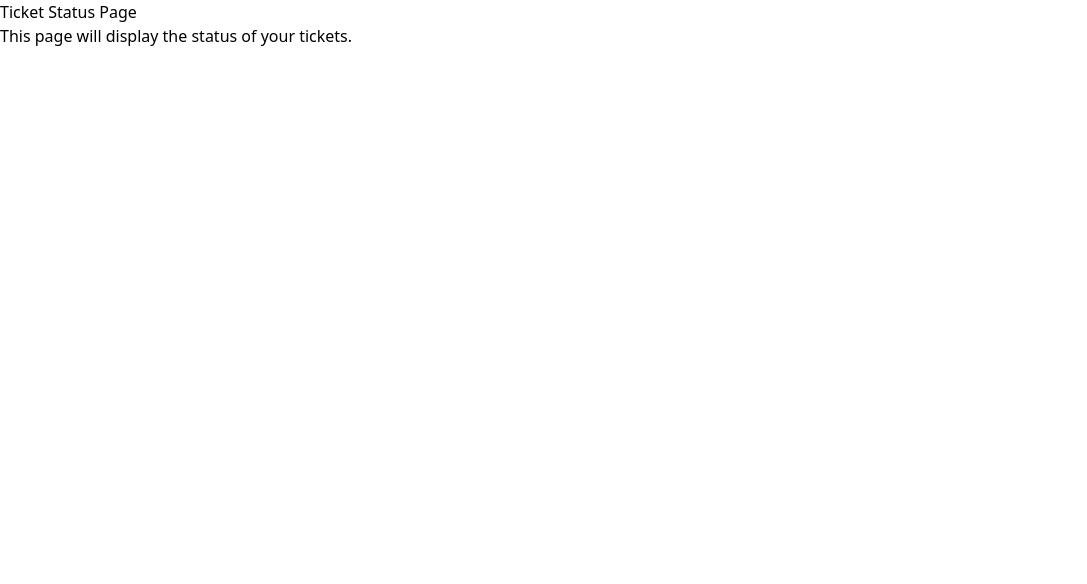
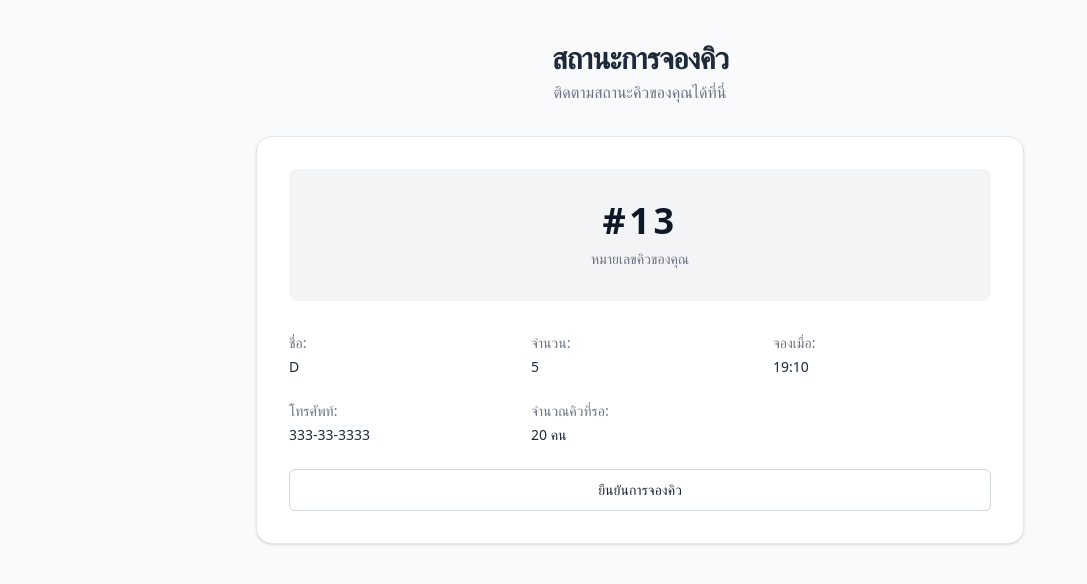
Before and after one commit to fourwheel2005/queuerestaurant-frontend, a React (Vite) app: page /TicketStatus in a window 1280 px wide. Shown: the top 584 px of the page, without its empty margins (0-1087 px from the left). Built offline with nearby package versions, Linux system fonts and the light colour scheme.

Commit message:
ีupdate ticket status
frontend ticket status

```diff
--- a/src/pages/TicketStatus.tsx
+++ b/src/pages/TicketStatus.tsx
@@ -1,12 +1,94 @@
-import React from "react";
+import React, { useState } from "react";
 
 const TicketStatus: React.FC = () => {
-    return (
-        <div>
-            <h1>Ticket Status Page</h1>
-            <p>This page will display the status of your tickets.</p>
+  const [showModal, setShowModal] = useState(false);
+
+  return (
+    <main className="min-h-screen flex items-start justify-center bg-gray-50 text-gray-800">
+      <div className="w-full max-w-5xl px-4 py-10">
+        {/* Header */}
+        <header className="text-center mb-8">
+          <h1 className="text-3xl font-extrabold tracking-tight">
+            สถานะการจองคิว
+          </h1>
+          <p className="text-gray-500 mt-1">
+            ติดตามสถานะคิวของคุณได้ที่นี่
+          </p>
+        </header>
+
+        {/* Card */}
+        <section className="mx-auto max-w-3xl rounded-2xl border border-gray-200 bg-white p-6 sm:p-8 shadow-sm">
+          {/* Queue Number */}
+          <div className="mb-6 sm:mb-8 rounded-lg bg-gray-100 text-center p-8">
+            <div className="text-4xl font-extrabold tracking-widest text-gray-900">
+              #13
+            </div>
+            <div className="mt-2 text-sm text-gray-500">หมายเลขคิวของคุณ</div>
+          </div>
+
+          {/* Info */}
+          <div className="grid grid-cols-1 sm:grid-cols-3 gap-6 text-sm">
+            <div className="space-y-1">
+              <div className="text-gray-500">ชื่อ:</div>
+              <div className="font-medium">D</div>
+            </div>
+            <div className="space-y-1">
+              <div className="text-gray-500">จำนวน:</div>
+              <div className="font-medium">5</div>
+            </div>
+            <div className="space-y-1">
+              <div className="text-gray-500">จองเมื่อ:</div>
+              <div className="font-medium">19:10</div>
+            </div>
+            <div className="space-y-1">
+              <div className="text-gray-500">โทรศัพท์:</div>
+              <div className="font-medium">333-33-3333</div>
+            </div>
+            <div className="space-y-1">
+              <div className="text-gray-500">จำนวณคิวที่รอ:</div>
+              <div className="font-medium">20 คน</div>
+            </div>
+          </div>
+
+          {/* Confirm Button */}
+          <div className="mt-6">
+            <button
+              onClick={() => setShowModal(true)}
+              className="w-full rounded-md border border-gray-300 bg-white py-2.5 text-sm font-medium hover:bg-gray-50 active:bg-gray-100"
+            >
+              ยืนยันการจองคิว
+            </button>
+          </div>
+        </section>
+      </div>
+
+      {/* Modal */}
+      {showModal && (
+        <div className="fixed inset-0 z-50 flex items-center justify-center bg-black bg-opacity-40">
+          <div className="bg-white rounded-lg p-8 w-full max-w-md text-center">
+            <h2 className="text-xl font-bold mb-6">ยกเลิกการจองคิว</h2>
+            <div className="flex justify-center gap-4">
+              <button
+                className="bg-black text-white px-6 py-3 rounded-lg font-semibold hover:bg-gray-800"
+                onClick={() => {
+                  alert("ยืนยันการยกเลิกเรียบร้อยแล้ว!");
+                  setShowModal(false);
+                }}
+              >
+                ยืนยัน
+              </button>
+              <button
+                className="border border-gray-300 px-6 py-3 rounded-lg font-semibold hover:bg-gray-100"
+                onClick={() => setShowModal(false)}
+              >
+                ยกเลิก
+              </button>
+            </div>
+          </div>
         </div>
-    );
-}
+      )}
+    </main>
+  );
+};
 
 export default TicketStatus;
```
